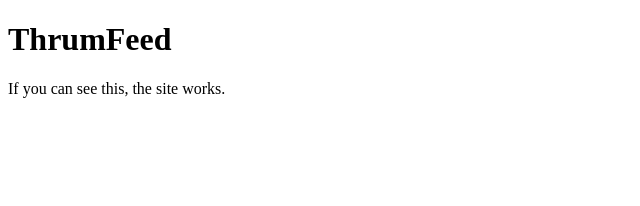
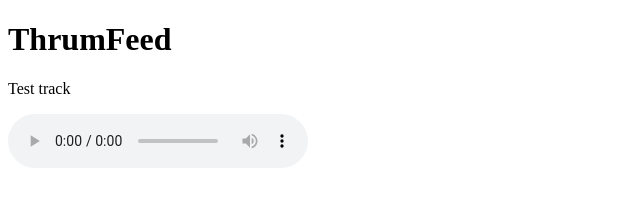
Before and after one commit to lenzius/ThrumFeedMusic, a plain HTML site: page index.html in a window 1280 px wide. Shown: the whole page, without its empty margins (0-640 px from the left). Drawn offline with Linux system fonts and the light colour scheme.

Commit message:
Add audio player for test track
Added audio element for test track.

```diff
--- a/index.html
+++ b/index.html
@@ -6,6 +6,13 @@
   </head>
   <body>
     <h1>ThrumFeed</h1>
-    <p>If you can see this, the site works.</p>
+
+   <p>Test track</p>
+
+  <audio controls>
+    <source src="HurtstoWantYou.mp3" type="audio/mpeg">
+    Your browser does not support the audio element.
+  </audio>
+
   </body>
 </html>
```
